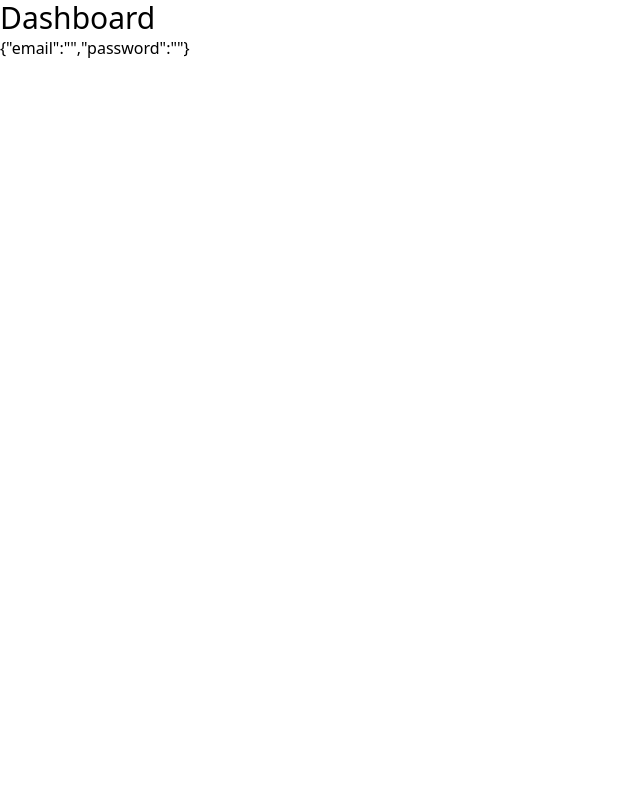
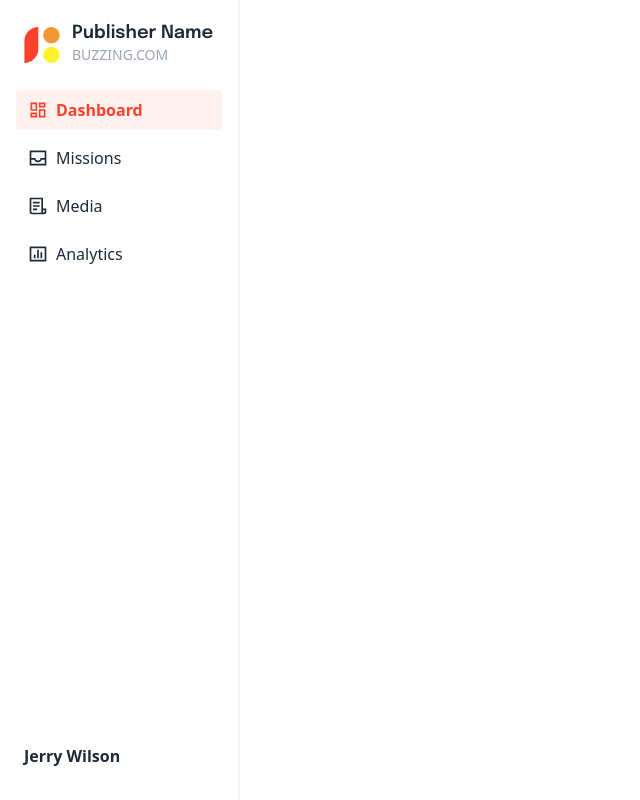
Before and after one commit to sammarxz/friendly-octo-carnival, a React (Vite) app: page /dashboard in a window 1280 px wide. Shown: the whole page, without its empty margins (0-640 px from the left). Built offline with nearby package versions, Linux system fonts and the light colour scheme.

Commit message:
feat: dashboard sidebar

```diff
--- /dev/null
+++ b/src/components/IconButton.tsx
@@ -0,0 +1,21 @@
+import React, { MouseEventHandler } from "react";
+
+interface IconButtonProps {
+  onClick?: MouseEventHandler<HTMLButtonElement>;
+  Icon: React.ComponentType<{ className: string }>;
+  className?: string;
+}
+
+const IconButton: React.FC<IconButtonProps> = ({
+  onClick = () => {},
+  Icon,
+  className = "w-4 h-4",
+}) => {
+  return (
+    <button onClick={onClick} type="button" className={className}>
+      <Icon className="w-full h-full" />
+    </button>
+  );
+};
+
+export { IconButton };
--- a/src/components/index.ts
+++ b/src/components/index.ts
@@ -1,4 +1,5 @@
 export { Logo } from "./Logo";
 export { Field } from "./Field";
 export { Button } from "./Button";
+export { IconButton } from "./IconButton";
 export { Checkbox } from "./Checkbox";
--- /dev/null
+++ b/src/pages/Dashboard/components/Content.tsx
@@ -0,0 +1,5 @@
+const Content = () => {
+  return <section>content</section>;
+};
+
+export { Content };
--- /dev/null
+++ b/src/pages/Dashboard/components/MenuItem.tsx
@@ -0,0 +1,36 @@
+import React from "react";
+import { createClassName } from "@/utils";
+
+interface MenuItemProps {
+  item: {
+    id: string;
+    title: string;
+    Icon: React.ComponentType<{ className: string }>;
+  };
+  selected: string;
+}
+
+const MenuItem: React.FC<MenuItemProps> = ({
+  item: { id, title, Icon },
+  selected,
+}) => {
+  const menuItemClassName = createClassName(
+    `w-full mt-2 flex items-center py-2 px-3 sm:py-4 sm:px-0 xl:px-3 xl:py-2 justify-start
+    sm:justify-center xl:justify-start cursor-pointer
+    text-md rounded font-medium hover:text-primary-500 hover:bg-primary-100`,
+    {
+      "text-primary-500 bg-primary-100 font-semibold": selected === id,
+      "sidebar-item font-normal": selected !== id,
+    },
+  );
+
+  return (
+    <div className={menuItemClassName}>
+      <Icon className="text-xl" />
+      <div className="block sm:hidden xl:block ml-2">{title}</div>
+      <div className="block sm:hidden xl:block flex-grow" />
+    </div>
+  );
+};
+
+export { MenuItem };
--- /dev/null
+++ b/src/pages/Dashboard/components/Sidebar.tsx
@@ -0,0 +1,63 @@
+import { useState } from "react";
+
+import { createClassName } from "@/utils";
+
+import { MenuItem } from ".";
+
+import { sidebarItems } from "../data";
+import { Logo } from "@/components";
+
+interface SidebarProps {
+  onSidebarHide: () => void;
+  showSidebar: boolean;
+}
+
+const Sidebar = ({ onSidebarHide, showSidebar }: SidebarProps) => {
+  const [selected, setSelected] = useState("0");
+  const sidebarClassName = createClassName(
+    `fixed inset-y-0 left-0 bg-card w-full sm:w-20 xl:w-60 sm:flex flex-col
+    z-10 text-gray-800 border-r-2 border-gray-100 py-4`,
+    {
+      flex: showSidebar,
+      hidden: !showSidebar,
+    },
+  );
+
+  return (
+    <aside className={sidebarClassName}>
+      <div className="flex-shrink-0 overflow-hidden px-4">
+        <div className="flex items-center h-full justify-center p-2 pb-4">
+          <Logo type="icon" className="sm:w-6 sm:h-6 xl:w-9 xl:h-9" />
+          <div className="ml-3 block sm:hidden xl:block">
+            <div className="font-bold font-heading text-lg leading-none">
+              Publisher Name
+            </div>
+            <span className="text-gray-400 uppercase text-sm">Buzzing.com</span>
+          </div>
+          <div className="flex-grow sm:hidden xl:block" />
+        </div>
+      </div>
+      <div className="flex-grow overflow-x-hidden overflow-y-auto flex flex-col mx-4">
+        {sidebarItems.map((i) => (
+          <MenuItem key={i.id} item={i} selected={selected} />
+        ))}
+        <div className="flex-grow" />
+      </div>
+      <div className="flex-shrink-0 overflow-hidden p-2">
+        <div className="flex items-center h-full sm:justify-center xl:justify-start p-2 sidebar-separator-bottom">
+          {/* <Image path="mock_faces_8" className="w-10 h-10" /> */}
+          <div className="block sm:hidden xl:block ml-2 font-bold ">
+            Jerry Wilson
+          </div>
+          <div className="flex-grow block sm:hidden xl:block" />
+          {/* <Icon
+            path="res-react-dash-options"
+            className="block sm:hidden xl:block w-3 h-3"
+          /> */}
+        </div>
+      </div>
+    </aside>
+  );
+};
+
+export { Sidebar };
--- /dev/null
+++ b/src/pages/Dashboard/components/index.ts
@@ -0,0 +1,3 @@
+export { Sidebar } from "./Sidebar";
+export { Content } from "./Content";
+export { MenuItem } from "./MenuItem";
--- /dev/null
+++ b/src/pages/Dashboard/data/index.ts
@@ -0,0 +1 @@
+export { sidebarItems } from "./sidebarItems";
--- /dev/null
+++ b/src/pages/Dashboard/data/sidebarItems.ts
@@ -0,0 +1,31 @@
+import {
+  RiDashboardLine,
+  RiInboxLine,
+  RiFileList3Line,
+  RiBarChartBoxLine,
+} from "react-icons/ri";
+
+const sidebarItems = [
+  {
+    id: "0",
+    title: "Dashboard",
+    Icon: RiDashboardLine,
+  },
+  {
+    id: "1",
+    title: "Missions",
+    Icon: RiInboxLine,
+  },
+  {
+    id: "2",
+    title: "Media",
+    Icon: RiFileList3Line,
+  },
+  {
+    id: "3",
+    title: "Analytics",
+    Icon: RiBarChartBoxLine,
+  },
+];
+
+export { sidebarItems };
--- a/src/pages/Dashboard/index.tsx
+++ b/src/pages/Dashboard/index.tsx
@@ -1,15 +1,24 @@
-import { useAtom } from "jotai";
+import { useState } from "react";
 
-import { userAtom } from "@/atoms";
+import { Sidebar, Content } from "./components";
 
 const Dashboard = () => {
-  const [user] = useAtom(userAtom);
+  const [showSidebar, onSetShowSidebar] = useState(false);
 
   return (
-    <>
-      <h1 className="text-3xl">Dashboard</h1>
-      {JSON.stringify(user)}
-    </>
+    <div className="flex">
+      <Sidebar
+        onSidebarHide={() => {
+          onSetShowSidebar(false);
+        }}
+        showSidebar={showSidebar}
+      />
+      {/* <Content
+        onSidebarHide={() => {
+          onSetShowSidebar(true);
+        }}
+      /> */}
+    </div>
   );
 };
 
--- /dev/null
+++ b/src/utils/createClassName.ts
@@ -0,0 +1,16 @@
+const createClassName = (
+  baseClass: string,
+  conditions: { [key: string]: boolean },
+): string => {
+  const classNames: string[] = [baseClass];
+
+  for (const condition in conditions) {
+    if (conditions[condition]) {
+      classNames.push(condition);
+    }
+  }
+
+  return classNames.join(" ");
+};
+
+export { createClassName };
--- a/src/utils/index.ts
+++ b/src/utils/index.ts
@@ -1,3 +1,4 @@
 export { validatePassword } from "./validatePassword";
 export { validateEmail } from "./validateEmail";
 export { fakeLogin } from "./fakeLogin";
+export { createClassName } from "./createClassName";
```
